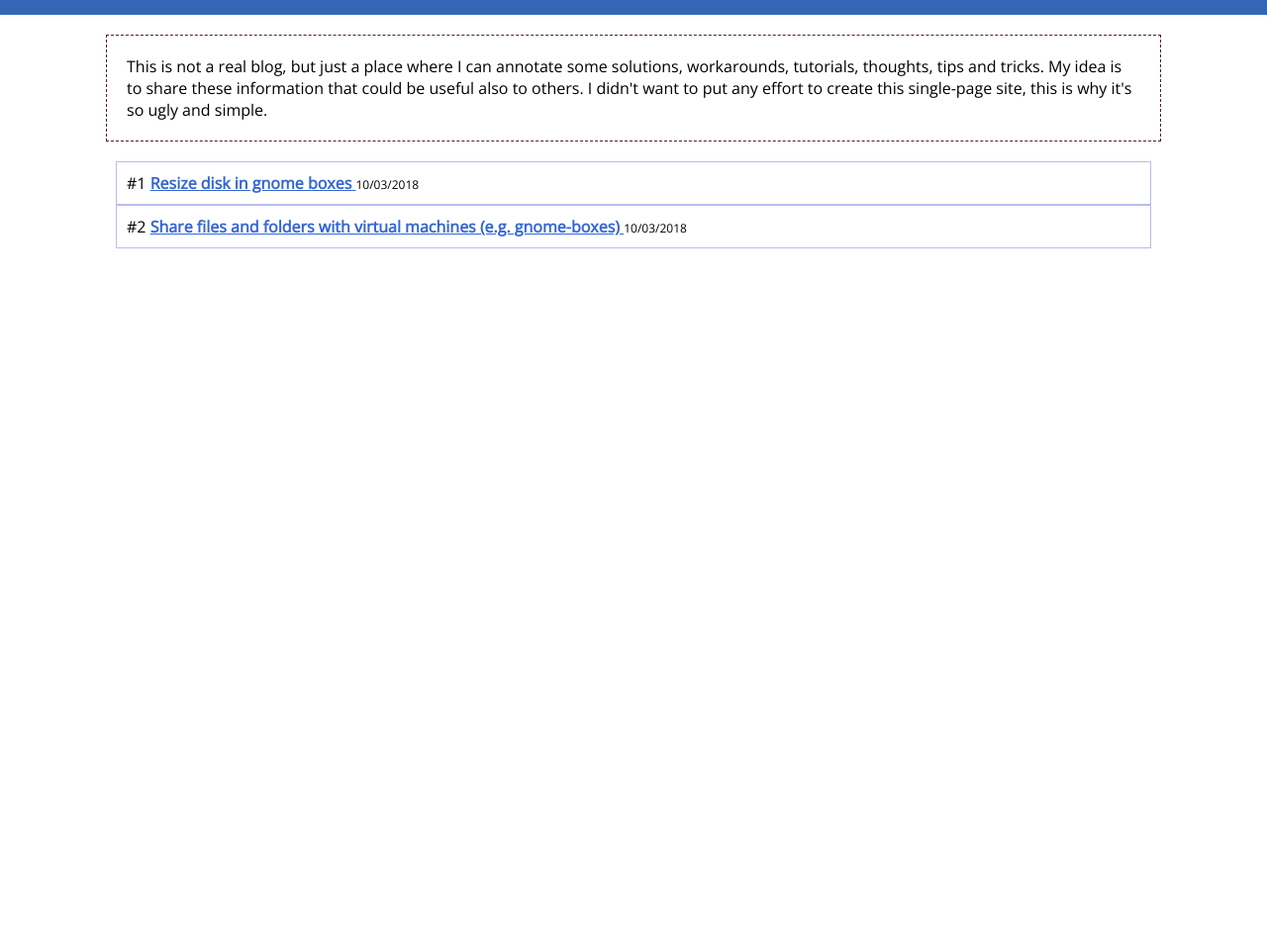
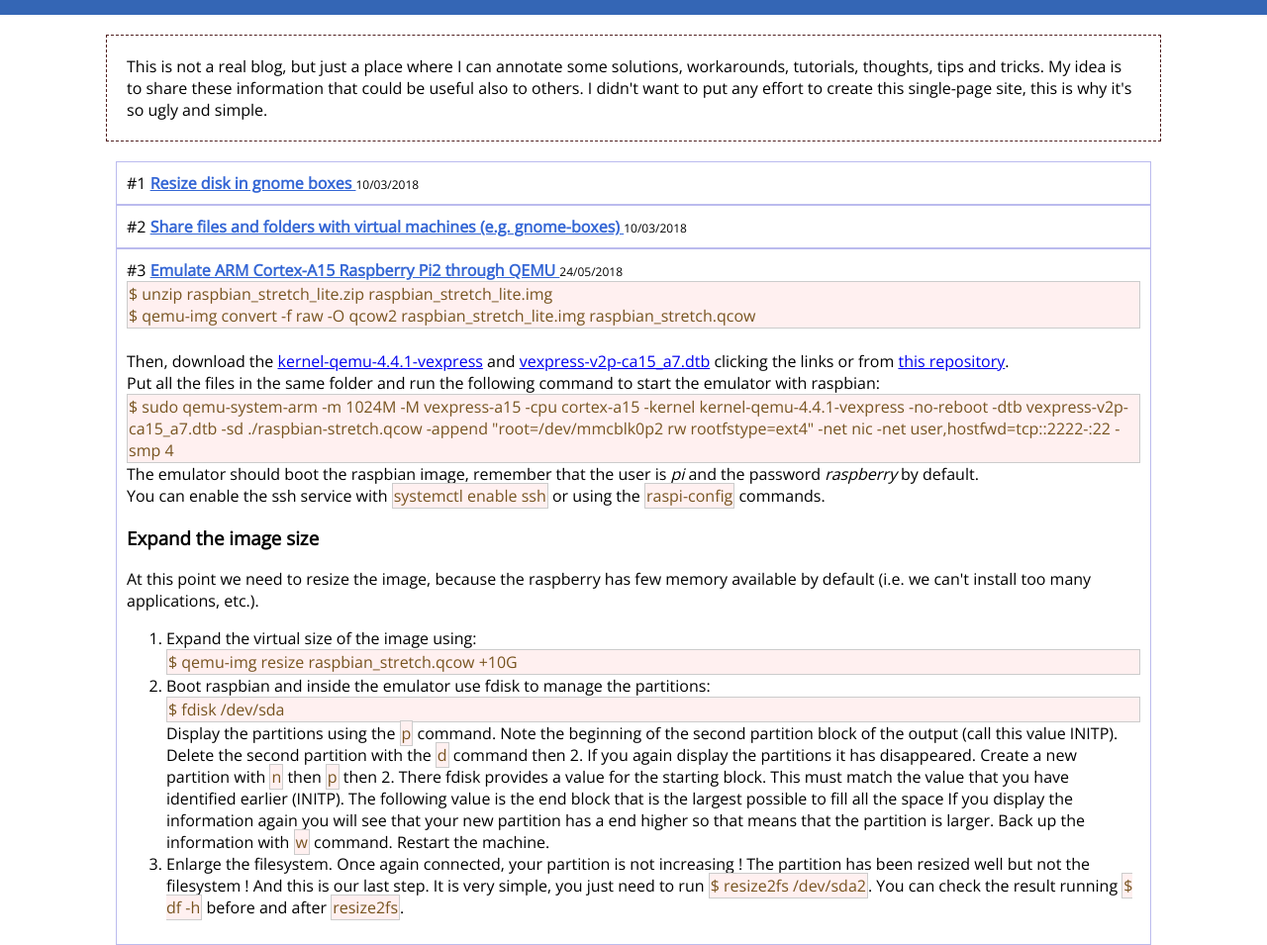
Before and after one commit to echo-devim/echo-devim.github.io, a plain HTML site: page index.html in a window 1280 px wide. Shown: the part 85-1040 px from the top of the page at 99% size. Before the commit the page ends 800 px from the top, so only its background shows below. Drawn offline with nearby package versions, Linux system fonts and the light colour scheme.

Commit message:
Added Emulate Raspberry Pi2 with QEMU

```diff
--- a/index.html
+++ b/index.html
@@ -116,6 +116,49 @@
       machine with a ftp client or directly with the file explorer.
     </p>
   </div>
+  <div class="article">#3
+    <a class="title" href="#" onclick="toggle('3')">
+      Emulate ARM Cortex-A15 Raspberry Pi2 through QEMU
+    </a>
+    <p class="age">
+      24/05/2018
+    </p>
+    <p id="3" class="abody">
+      Following this tutorial you can emulate the Raspberry Pi 2 on Linux, but keep in mind that it will not be really fast.<br>
+First of all, download the official <a href="https://www.raspberrypi.org/downloads/raspbian/">Raspbian image</a>. If you're not interested in the desktop environment, I suggest to download the stretch
+lite version. Then unzip the image and convert into the qcow format:
+<div class="cmd">
+$ unzip raspbian_stretch_lite.zip raspbian_stretch_lite.img<br>
+$ qemu-img convert -f raw -O qcow2 raspbian_stretch_lite.img raspbian_stretch.qcow
+</div><br>
+Then, download the <a href="https://github.com/vfdev-5/qemu-rpi2-vexpress/raw/master/kernel-qemu-4.4.1-vexpress">kernel-qemu-4.4.1-vexpress</a> and <a href="https://github.com/vfdev-5/qemu-rpi2-vexpress/raw/master/vexpress-v2p-ca15_a7.dtb">vexpress-v2p-ca15_a7.dtb</a> clicking the links or from <a href="https://github.com/vfdev-5/qemu-rpi2-vexpress">this repository</a>.<br>
+Put all the files in the same folder and run the following command to start the emulator with raspbian:<br>
+<div class="cmd">
+$ sudo qemu-system-arm -m 1024M -M vexpress-a15 -cpu cortex-a15 -kernel kernel-qemu-4.4.1-vexpress -no-reboot -dtb vexpress-v2p-ca15_a7.dtb -sd ./raspbian-stretch.qcow -append "root=/dev/mmcblk0p2 rw rootfstype=ext4" -net nic -net user,hostfwd=tcp::2222-:22 -smp 4
+</div>
+The emulator should boot the raspbian image, remember that the user is <i>pi</i> and the password <i>raspberry</i> by default.<br>
+You can enable the ssh service with <span class="cmd">systemctl enable ssh</span> or using the <span class="cmd">raspi-config</span> commands.<br>
+<h3>Expand the image size</h3>
+At this point we need to resize the image, because the raspberry has few memory available by default (i.e. we can't install too many applications, etc.).<br>
+<ol>
+<li>
+Expand the virtual size of the image using:
+<div class="cmd">$ qemu-img resize raspbian_stretch.qcow +10G</div>
+</li>
+<li>
+Boot raspbian and inside the emulator use fdisk to manage the partitions:
+<div class="cmd">$ fdisk /dev/sda</div>
+Display the partitions using the <span class="cmd">p</span> command. Note the beginning of the second partition block of the output (call this value INITP).
+Delete the second partition with the <span class="cmd">d</span> command then 2. If you again display the partitions it has disappeared.
+Create a new partition with <span class="cmd">n</span> then <span class="cmd">p</span> then 2. There fdisk provides a value for the starting block. This must match the value that you have identified earlier (INITP). The following value is the end block that is the largest possible to fill all the space If you display the information again you will see that your new partition has a end higher so that means that the partition is larger. Back up the information with <span class="cmd">w</span> command. Restart the machine.
+</li>
+<li>
+Enlarge the filesystem. Once again connected, your partition is not increasing ! The partition has been resized well but not the filesystem ! And this is our last step. It is very simple, you just
+need to run <span class="cmd">$ resize2fs /dev/sda2</span>. You can check the result running <span class="cmd">$ df -h</span> before and after <span class="cmd">resize2fs</span>.
+</li>
+</ol>
+    </p>
+  </div>
   <script>
     //if there is an id in the url, show the related article
     var url = window.location.href;
```
